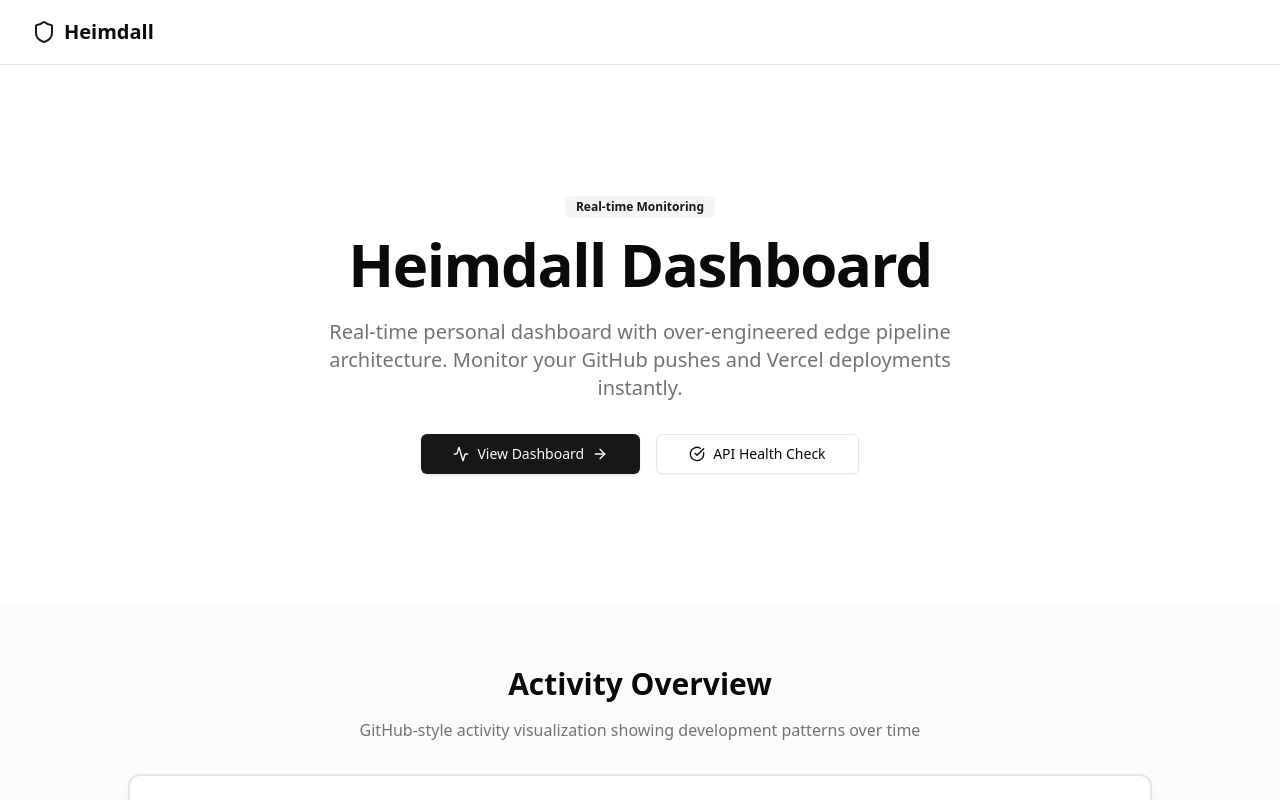
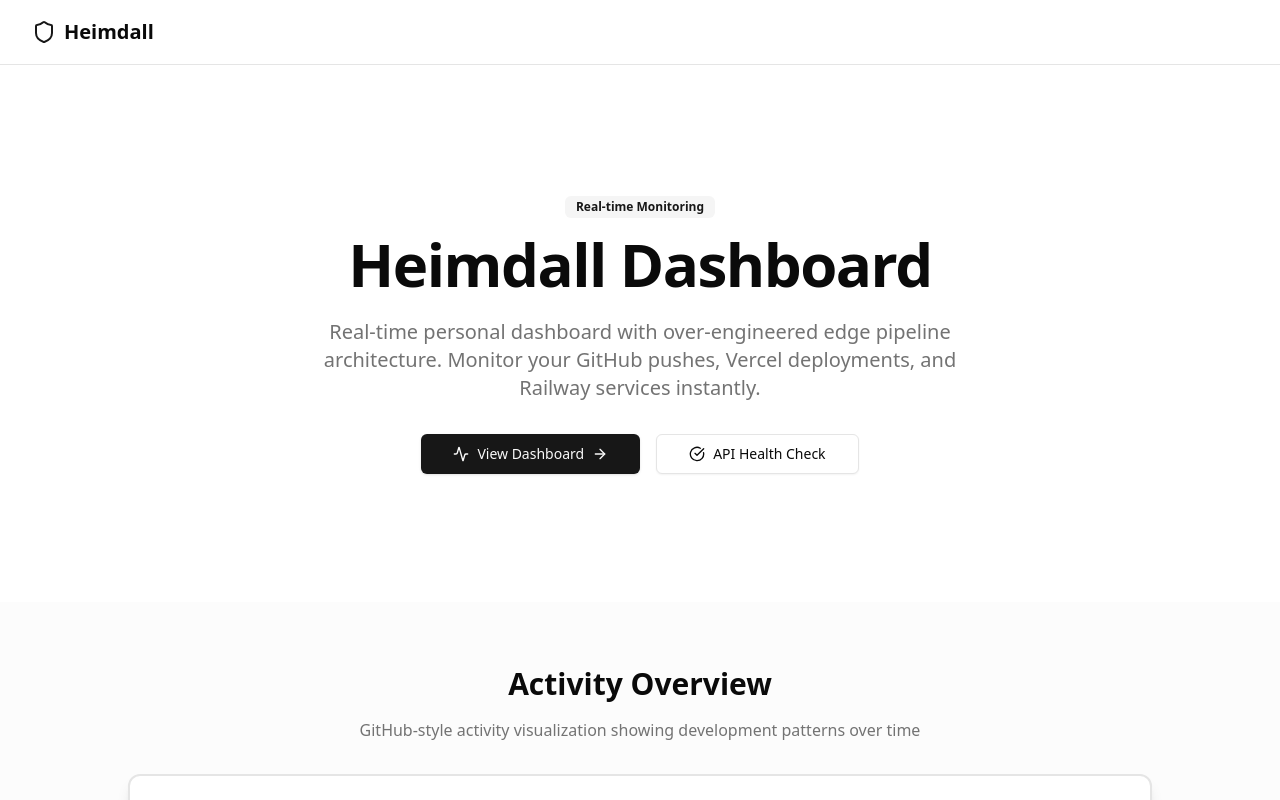
Before and after one commit to roeintheglasses/heimdall, a Next.js app: page / in a window 1280 px wide. Shown: the top 800 px of the page. Built offline with nearby package versions, Linux system fonts and the light colour scheme; no server answers.

Commit message:
Update homepage description to include Railway

```diff
--- a/src/app/page.tsx
+++ b/src/app/page.tsx
@@ -28,7 +28,7 @@
           </h1>
           <p className="text-lg sm:text-xl text-muted-foreground mb-8">
             Real-time personal dashboard with over-engineered edge pipeline architecture.
-            Monitor your GitHub pushes and Vercel deployments instantly.
+            Monitor your GitHub pushes, Vercel deployments, and Railway services instantly.
           </p>
 
           <div className="flex gap-3 sm:gap-4 justify-center flex-col sm:flex-row">
```
